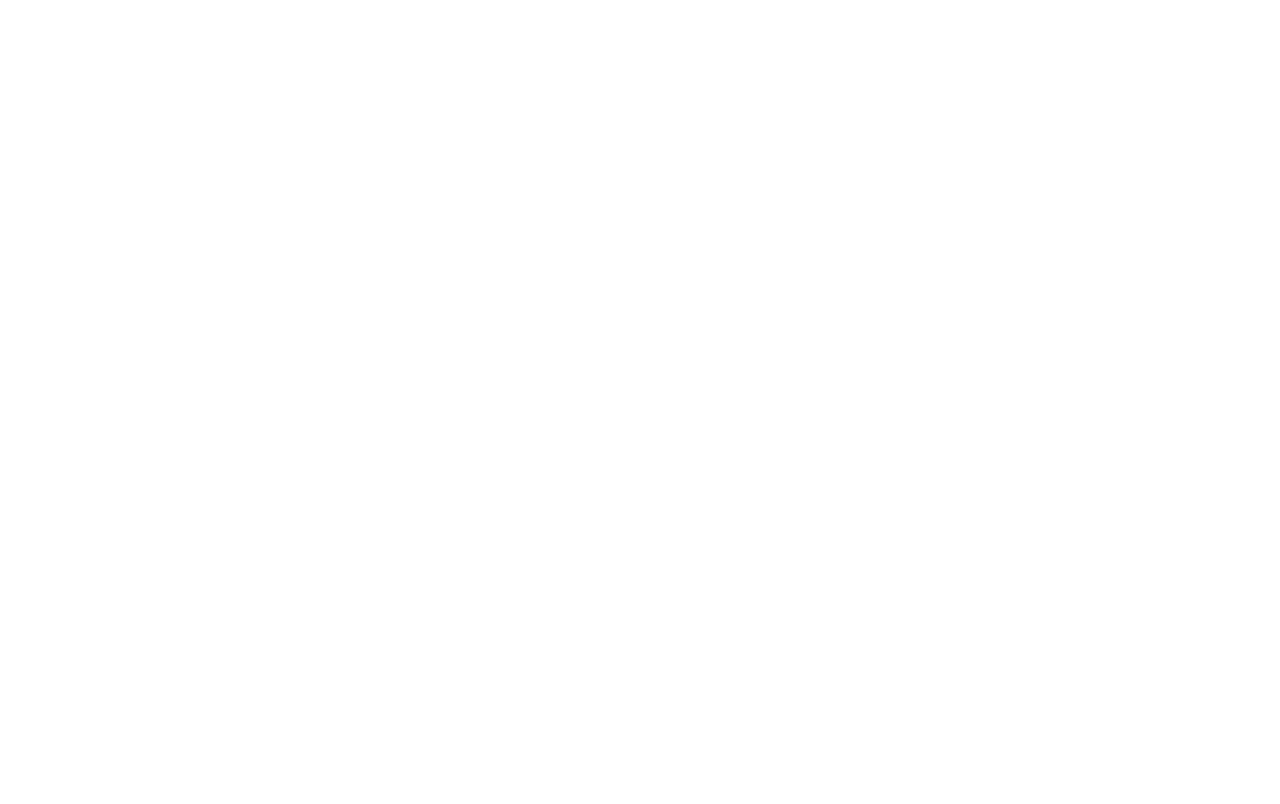
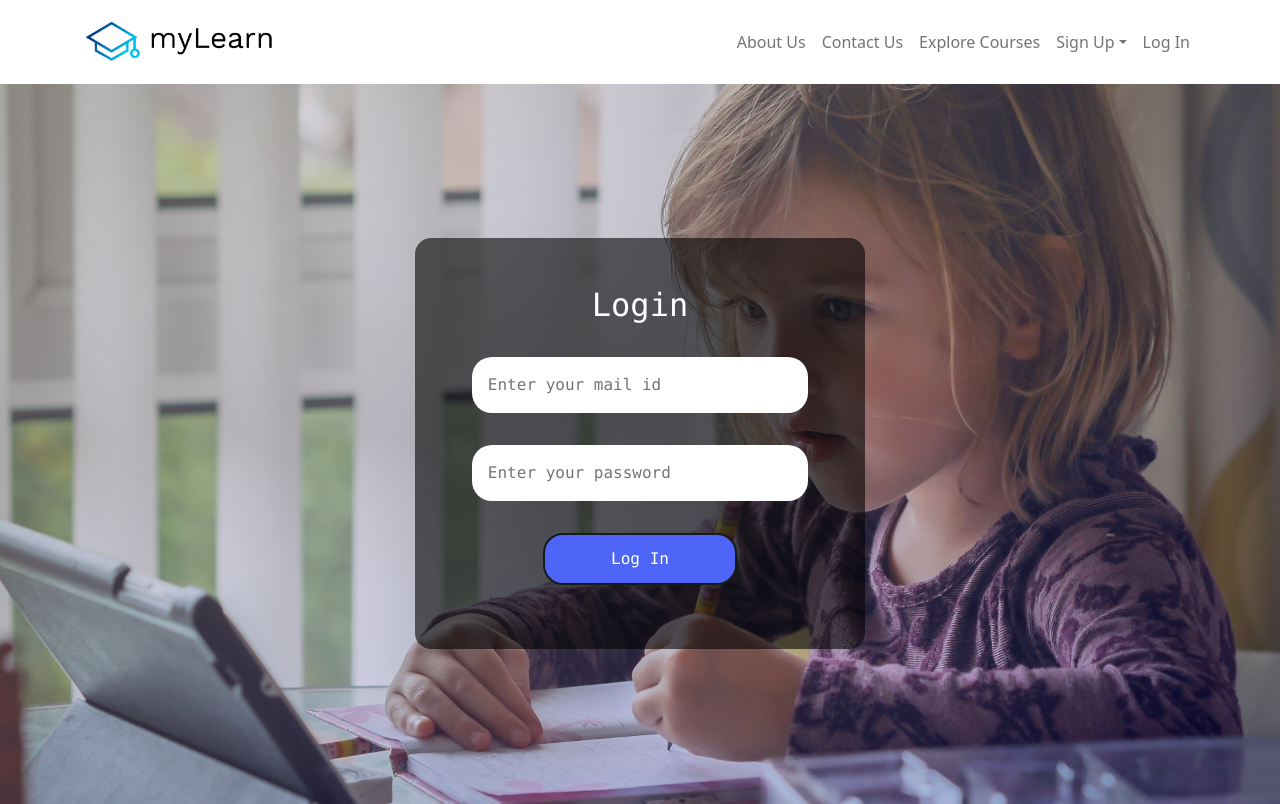
Before and after one commit to mishelshaji/EXP-G6-ELearningPortal, a React (Create React App) app in the folder client/: page /login in a window 1280 px wide. Before the commit this address had no page. Built offline with nearby package versions, Linux system fonts and the light colour scheme.

Commit message:
created login page

```diff
--- a/client/src/App.js
+++ b/client/src/App.js
@@ -1,10 +1,12 @@
+import { Routes, Route } from "react-router-dom";
 import Home from "./pages/Home";
-import { Routes, Route } from "react-router-dom";
+import Login from "./pages/Login";
 
 function App() {
   return (
     <Routes>
       <Route path="/" element={<Home />} />
+      <Route path="/login" element={<Login />} />
     </Routes>
   );
 }
--- /dev/null
+++ b/client/src/assets/login.css
@@ -0,0 +1,77 @@
+.input-body {
+  margin: 0;
+  -webkit-font-smoothing: antialiased;
+  -moz-osx-font-smoothing: grayscale;
+  background-image: linear-gradient(145deg, rgba(199, 178, 178, 0.411), rgba(0, 0, 255, 0.151)), url("../images/online-learning-child.png");
+  height: 90vh;
+  display: flex;
+  background-size: cover;
+  background-position: center;
+  background-repeat: no-repeat;
+  justify-content: center;
+  align-items: center;
+  font-family: source-code-pro, Menlo, Monaco, Consolas, "Courier New", monospace;
+}
+
+.login-title {
+  color: white;
+  text-align: center;
+  margin-bottom: 1rem;
+  font-size: 2rem;
+}
+
+.input-container {
+  display: flex;
+  flex-direction: column;
+}
+
+.input-container input {
+  width: 95%;
+  margin: 1rem auto;
+  padding: 1rem;
+  border-radius: 20px;
+  font-size: 1rem;
+  border: none;
+}
+
+.login-button {
+  display: block;
+  margin: 1rem auto 1rem auto;
+  width: 55%;
+  padding: 0.75rem 1rem;
+  border-radius: 20px;
+  outline: 0;
+  font-size: 1rem;
+  font-family: inherit;
+  cursor: pointer;
+  background-color: #4e65f7;
+  color: white;
+  border: 2px solid rgb(22, 28, 28);
+}
+
+.login-button:hover {
+  border: 2px solid #4e65f7;
+  background-color: #0b1bfa;
+}
+
+.input-card {
+  width: 450px;
+  background-color: #00000095;
+  border-radius: 1rem;
+  padding: 3rem;
+  margin: 1rem;
+}
+
+@media only screen and (max-width: 620px) {
+  .input-body {
+    height: 100%;
+  }
+
+  .inputs-container input {
+    width: 100%;
+  }
+
+  .login-button {
+    width: 100%;
+  }
+}
--- /dev/null
+++ b/client/src/components/LoginCard.jsx
@@ -0,0 +1,7 @@
+import React from "react";
+
+const LoginCard = (props) => {
+  return <div className="input-card">{props.children}</div>;
+};
+
+export default LoginCard;
--- a/client/src/index.js
+++ b/client/src/index.js
@@ -3,6 +3,7 @@
 import App from './App';
 import 'bootstrap/dist/css/bootstrap.min.css';
 import './assets/style.css';
+import './assets/login.css';
 import { BrowserRouter } from 'react-router-dom';
 
 const root = ReactDOM.createRoot(document.getElementById('root'));
--- /dev/null
+++ b/client/src/pages/Login.js
@@ -0,0 +1,44 @@
+import React from "react";
+import { useForm } from 'react-hook-form';
+import * as yup from 'yup';
+import { yupResolver } from '@hookform/resolvers/yup';
+import LoginCard from '../components/LoginCard';
+import NavigationBar from "../components/NavigationBar";
+
+const Login = () => {
+
+  function login(data) {
+    console.log(data)
+  }
+
+  const schema = yup.object().shape({
+    username: yup.string().email("Invalid username/password").required("Email is required").matches(/^[\w-\\.]+@([\w-]+\.)+[\w-]{2,4}$/, "Invalid username/password"),
+    password: yup.string().required("Password is required")
+  });
+
+  const { handleSubmit, register, formState: { errors } } = useForm({
+    resolver: yupResolver(schema)
+  });
+
+  return (
+    <div>
+      <NavigationBar />
+      <div className="input-body">
+        <LoginCard>
+          <h1 className="login-title">Login</h1>
+          <form onSubmit={handleSubmit(login)}>
+            <div className="input-container">
+              <input type="text" placeholder="Enter your mail id" {...register("username")} />
+              {errors.username ? <p className="text-danger ms-auto pe-4">{errors.username.message} </p> : null}
+              <input type="password" placeholder="Enter your password" {...register("password")} />
+              {errors.password ? <p className="text-danger ms-auto pe-2">{errors.password.message}</p> : null}
+            </div>
+            <input type="submit" value="Log In" className="login-button" />
+          </form>
+        </LoginCard>
+      </div>
+    </div>
+  );
+};
+
+export default Login;
```
Also changed, not shown: client/src/images/online-learning-child.png (added).
